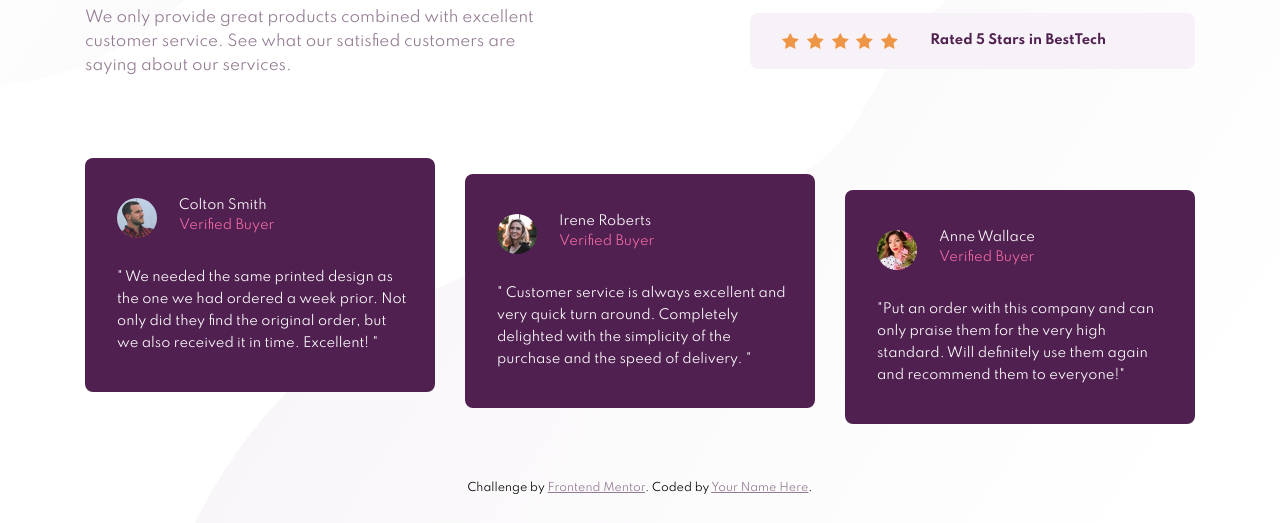
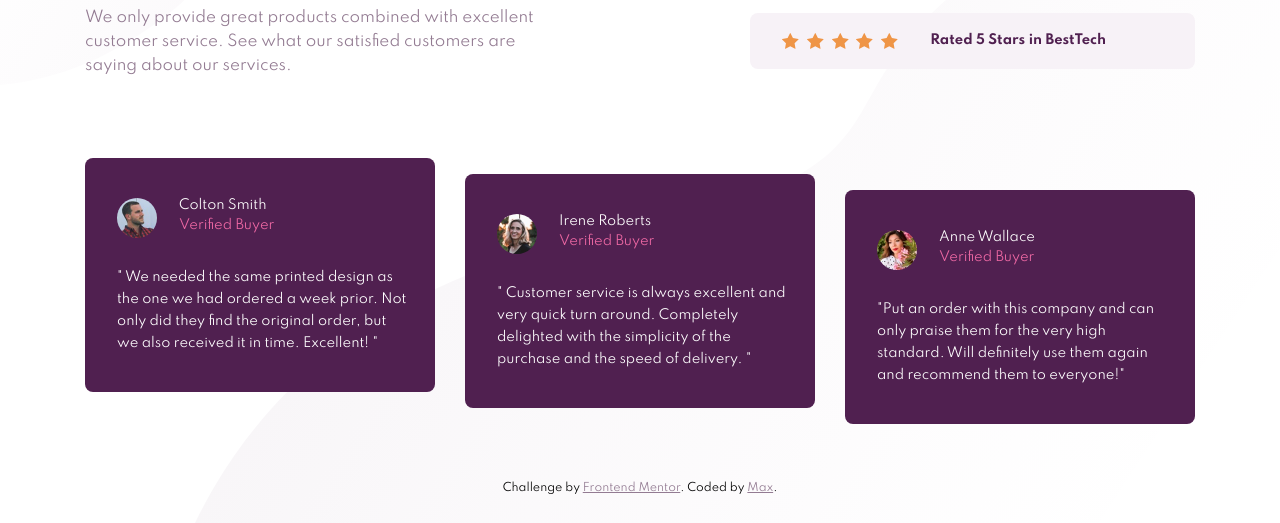
Before and after one commit to max-makk/social-proof-section-master, a plain HTML site: page index.html in a window 1280 px wide. Shown: the part 277-800 px from the top of the page. Drawn offline with Linux system fonts and the light colour scheme.

Commit message:
added link to my github profile

```diff
--- a/index.html
+++ b/index.html
@@ -108,38 +108,9 @@
 
   <div class="attribution">
     Challenge by
-    <a href="https://www.frontendmentor.io?ref=challenge" target="_blank">Frontend Mentor</a>. Coded by <a href="#">Your
-      Name Here</a>.
+    <a href="https://www.frontendmentor.io?ref=challenge" target="_blank">Frontend Mentor</a>. Coded by <a
+      href="https://github.com/max-makk">Max</a>.
   </div>
 </body>
 
 </html>
-
-<!--
-
-      10,000+ of our users love our products.
-
-    We only provide great products combined with excellent customer service.
-    See what our satisfied customers are saying about our services.
-
-    Rated 5 Stars in Reviews
-    Rated 5 Stars in Report Guru
-    Rated 5 Stars in BestTech
-
-    Colton Smith
-    Verified Buyer
-    "We needed the same printed design as the one we had ordered a week prior.
-    Not only did they find the original order, but we also received it in time.
-    Excellent!"
-
-    Irene Roberts
-    Verified Buyer
-    "Customer service is always excellent and very quick turn around. Completely
-    delighted with the simplicity of the purchase and the speed of delivery."
-
-    Anne Wallace
-    Verified Buyer
-    "Put an order with this company and can only praise them for the very high
-    standard. Will definitely use them again and recommend them to everyone!"
-
- -->
```
